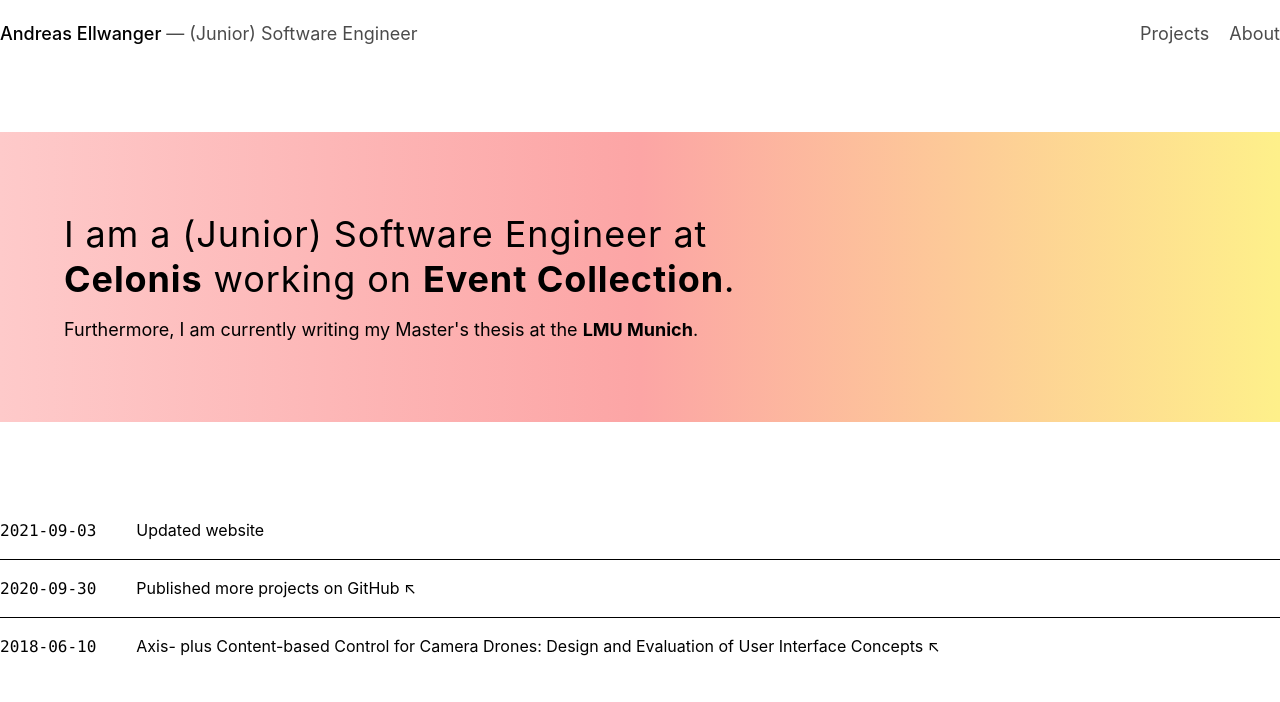
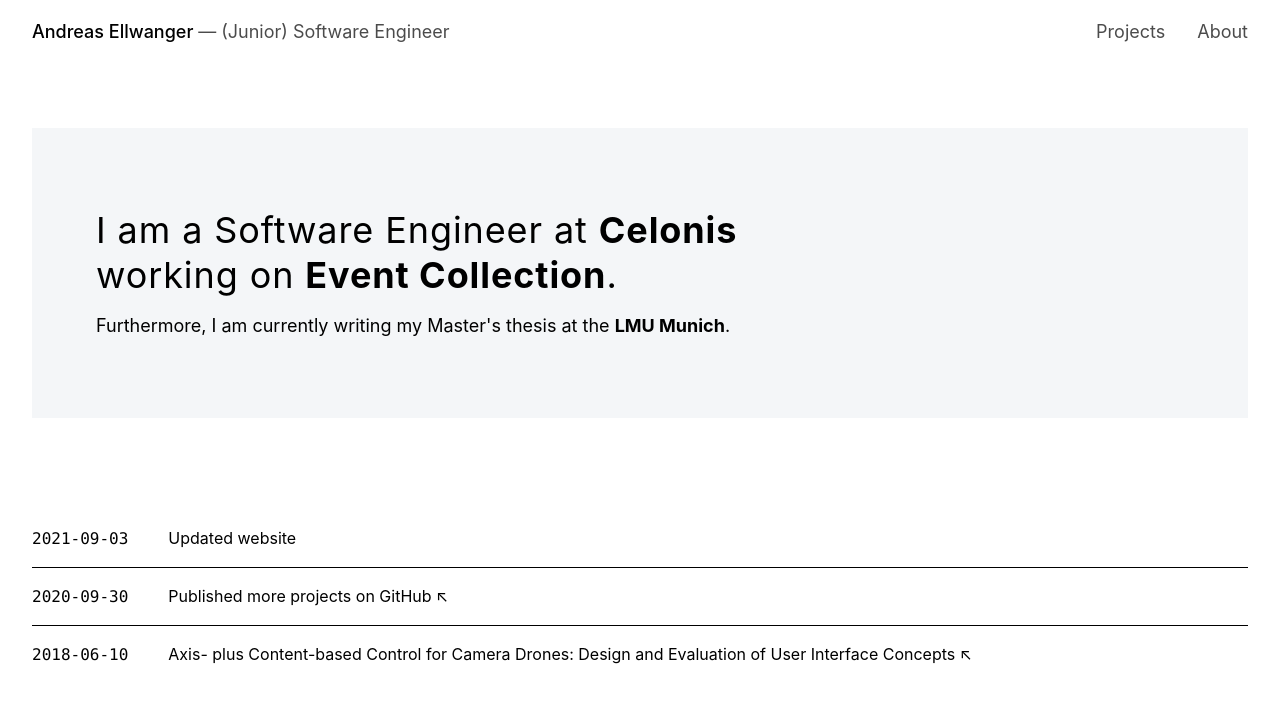
Before and after one commit to ndrsllwngr/andreasellwanger.com, a Next.js app: page / in a window 1280 px wide. Shown: the top 702 px of the page. Built offline with nearby package versions, Linux system fonts and the light colour scheme; what @tailwindcss/typography would draw is missing.

Commit message:
Adapt navigation

```diff
--- a/components/about.js
+++ b/components/about.js
@@ -14,7 +14,7 @@
 export const About = () => {
   return (
     <div>
-      <div className="max-w-7xl flex flex-row flex-wrap container items-center justify-between mx-auto px-4 sm:px-0">
+      <div className="max-w-7xl mx-auto px-4 sm:px-6 lg:px-8 flex flex-row flex-wrap container items-center justify-between py-16">
         <p className="font-sans text-black text-lg">
           My name is Andreas Ellwanger. I am a postgraduate student, currently pursuing a Masters&apos; degree of
           Computer Sciences at LMU Munich, Germany. In 2018 I studied abroad at Leiden University,
@@ -32,20 +32,20 @@
           worked on topics related to digitalisation and e-government.
         </p>
       </div>
-      <div className="container max-w-2xl mx-auto pb-16 px-4 flex flex-col justify-center">
+      <div className="container max-w-2xl mx-auto pb-16 px-4 flex flex-col items-start">
         <a className="text-black dark:text-white hover:text-my-blue dark:hover:text-celonis w-6 h-6" href="mailto:contact@andreasellwanger.com">
           Email
         </a>
-        <a className="text-black dark:text-white hover:text-my-blue dark:hover:text-celonis w-6 h-6 ml-5" href="https://de.linkedin.com/in/ellwanger/en/">
+        <a className="text-black dark:text-white hover:text-my-blue dark:hover:text-celonis w-6 h-6" href="https://de.linkedin.com/in/ellwanger/en/">
           LinkedIn
         </a>
-        <a className="text-black dark:text-white hover:text-my-blue dark:hover:text-celonis w-6 h-6 ml-5" href="https://twitter.com/ndrsllwngr/">
+        <a className="text-black dark:text-white hover:text-my-blue dark:hover:text-celonis w-6 h-6" href="https://twitter.com/ndrsllwngr/">
           Twitter
         </a>
-        <a className="text-black dark:text-white hover:text-my-blue dark:hover:text-celonis w-6 h-6 ml-5" href="https://github.com/ndrsllwngr">
+        <a className="text-black dark:text-white hover:text-my-blue dark:hover:text-celonis w-6 h-6" href="https://github.com/ndrsllwngr">
           GitHub
         </a>
-        <a className="text-black dark:text-white hover:text-my-blue dark:hover:text-celonis w-6 h-6 ml-5" href="https://stackoverflow.com/users/story/7640933">
+        <a className="text-black dark:text-white hover:text-my-blue dark:hover:text-celonis w-6 h-6" href="https://stackoverflow.com/users/story/7640933">
           StackOverflow
         </a>
       </div>
--- a/components/blog-preview.js
+++ b/components/blog-preview.js
@@ -65,7 +65,7 @@
 
 export const BlogPreview = () => {
   return (
-    <div className="flex flex-row flex-wrap container items-center justify-center mx-auto mt-4 max-w-7xl">
+    <div className="flex flex-row flex-wrap container items-center justify-center max-w-7xl mx-auto px-4 sm:px-6 lg:px-8 mt-7">
       <ListWithDividers items={blogEntries}/>
     </div>
   )
--- a/components/logo-cloud.js
+++ b/components/logo-cloud.js
@@ -56,7 +56,7 @@
 
 export const LogoCloud = () => {
   return (
-    <section className="container mx-auto py-16 px-4 sm:px-0 flex flex-col justify-center">
+    <section className="container max-w-7xl mx-auto px-4 sm:px-6 lg:px-8 py-16 flex flex-col justify-center">
       <div className="flex flex-wrap justify-center">
         {MyLogos.map((logo, index) => (
           <Logo key={index} link={logo.link} alt={logo.alt}>
--- /dev/null
+++ b/components/navbar.js
@@ -0,0 +1,76 @@
+/* This example requires Tailwind CSS v2.0+ */
+import { Fragment } from 'react'
+import { Disclosure} from '@headlessui/react'
+import { MenuIcon, XIcon } from '@heroicons/react/outline'
+import Link from "next/link";
+import {useRouter} from "next/router";
+
+function classNames(...classes) {
+  return classes.filter(Boolean).join(' ')
+}
+
+export const NavBar = () => {
+  return (
+    <Disclosure as="nav" className="bg-white">
+      {({ open }) => (
+        <>
+          <div className="max-w-7xl mx-auto px-4 sm:px-6 lg:px-8">
+            <div className="flex justify-between h-16">
+              <div className="flex">
+                <div className="flex-shrink-0 flex items-center">
+                  <Link href="/">
+                    {/* <a className="text-black dark:text-white">●</a> */}
+                    <a className="group font-medium text-black font-sans text-lg py-1 sm:py-0 hover:text-blue-700">
+                      Andreas Ellwanger <span className="hidden sm:visible font-normal opacity-70 group-hover:opacity-100 inline-block md:inline">— (Junior) Software Engineer</span>
+                    </a>
+                  </Link>
+                </div>
+              </div>
+              <div className="hidden sm:ml-6 sm:flex sm:items-center">
+                <div className="sm:space-x-8 items-center">
+                  <Page href="/projects" title="Projects" />
+                  <Page href="/about" title="About" />
+                </div>
+              </div>
+              <div className="-mr-2 flex items-center sm:hidden">
+                {/* Mobile menu button */}
+                <Disclosure.Button className="inline-flex items-center justify-center p-2 rounded-md text-gray-400 hover:text-gray-500 hover:bg-gray-100 focus:outline-none focus:ring-2 focus:ring-inset focus:ring-blue-700">
+                  <span className="sr-only">Open main menu</span>
+                  {open ? (
+                    <XIcon className="block h-6 w-6" aria-hidden="true" />
+                  ) : (
+                    <MenuIcon className="block h-6 w-6" aria-hidden="true" />
+                  )}
+                </Disclosure.Button>
+              </div>
+            </div>
+          </div>
+
+          <Disclosure.Panel className="sm:hidden">
+            <div className="pt-2 pb-3 space-y-1">
+              <Page className="block" href="/projects" title="Projects" />
+              <Page className="block" href="/about" title="About" />
+            </div>
+          </Disclosure.Panel>
+        </>
+      )}
+    </Disclosure>
+  )
+}
+
+const Page = ({ className = '', title, href }) => {
+  const router = useRouter()
+  return (
+    <Link href={href}>
+      <a
+        className={`text-lg text-black hover:text-blue-700 opacity-70 hover:opacity-100 ml-5 py-1 ${className} ${
+          router.pathname === href
+            ? 'text-blue-700 opacity-100'
+            : ''
+        }`}
+      >
+        {title}
+      </a>
+    </Link>
+  )
+}
--- a/components/panel-home.js
+++ b/components/panel-home.js
@@ -1,23 +1,29 @@
-import React from "react";
+import React, {useRef} from "react";
 
 export const PanelHome = () => {
+  const constraintsRef = useRef(null);
   return (
     <div className="bg-white">
-      <div className="max-w-7xl mx-auto py-16">
-        <div className="relative lg:grid lg:grid-cols-3 lg:gap-4 sm:px-16">
-          <div className="absolute top-0 left-0 w-full h-full bg-gradient-to-r from-red-200 via-red-300 to-yellow-200"/>
+      <div className="max-w-7xl mx-auto px-4 sm:px-6 lg:px-8 py-16">
+        <div className="bg-hero relative lg:grid lg:grid-cols-3 lg:gap-4 sm:px-16">
+          {/*<div className="absolute top-0 left-0 w-full h-full bg-gradient-to-r from-red-200 via-red-300 to-yellow-200"/>*/}
           <div className="relative pt-10 pb-12 sm:pt-16 lg:py-16 lg:pr-0 xl:py-20 px-4 sm:px-0 col-span-2">
             <div className="lg:self-center">
               <h2 className="text-3xl sm:text-4xl tracking-wide font-sans leading-tight md:leading-tight">
-               I am a (Junior) Software Engineer at <HeroLink
+               I am a Software Engineer at <HeroLink
                 href="https://www.celonis.com"
               >
                 Celonis
-              </HeroLink> working on <span className="font-bold">Event Collection</span>.
+              </HeroLink> working on <a
+                href="https://www.celonis.com/intelligent-business-cloud/event-collection"
+                className="hover:text-blue-700 font-bold"
+              >
+                Event Collection
+              </a>.
               </h2>
               <p className='mt-4 text-lg leading-6'>Furthermore, I am currently writing my Master's thesis at the <a
                 href="https://www.uni-muenchen.de/"
-                className="hover:underline font-bold"
+                className="hover:text-blue-700 font-bold"
               >
                 LMU Munich
               </a>.</p>
@@ -40,7 +46,7 @@
   return (
     <a
       href={href}
-      className="hover:underline font-bold"
+      className="hover:text-blue-700 font-bold"
     >
       {children}
     </a>
--- a/pages/about.js
+++ b/pages/about.js
@@ -7,12 +7,13 @@
 import { Wip } from '@/components/wip'
 import {About} from "@/components/about";
 import {LogoCloud} from "@/components/logo-cloud";
+import {NavBar} from "@/components/navbar";
 
 const AboutPage = () => {
   return (
     <Layout>
       <HtmlHead title="About | Andreas Ellwanger — Software Engineer." />
-      <Header />
+      <NavBar />
       <About/>
       <LogoCloud />
     </Layout>
--- a/pages/index.js
+++ b/pages/index.js
@@ -10,12 +10,13 @@
 import { About } from '@/components/about'
 import { Footer } from '@/components/footer'
 import {PanelHome} from "@/components/panel-home";
+import {NavBar} from "@/components/navbar";
 
 const LandingPage = () => {
   return (
     <Layout>
       <HtmlHead />
-      <Header />
+      <NavBar />
       <PanelHome />
       {/*<Hero />*/}
       <BlogPreview />
--- a/pages/projects.js
+++ b/pages/projects.js
@@ -6,6 +6,7 @@
 import { Layout } from '@/components/layout'
 import { Project } from '@/components/project'
 import { Footer } from '@/components/footer'
+import {NavBar} from "@/components/navbar";
 
 const myProjects = [
   {
@@ -87,8 +88,8 @@
   return (
     <Layout>
       <HtmlHead title="Projects | Andreas Ellwanger — Software Engineer." />
-      <Header />
-      <section className="container max-w-5xl mx-auto pb-16 px-4 flex flex-col justify-center">
+      <NavBar />
+      <section className="max-w-7xl mx-auto px-4 sm:px-6 lg:px-8 pb-16 px-4 flex flex-col justify-center py-16">
         <h1 className="font-bold text-4xl md:text-4xl tracking-wide leading-tight font-sans mb-12">
           <span className="text-black opacity-90">Passion projects and fun little experiments</span>
         </h1>
```
